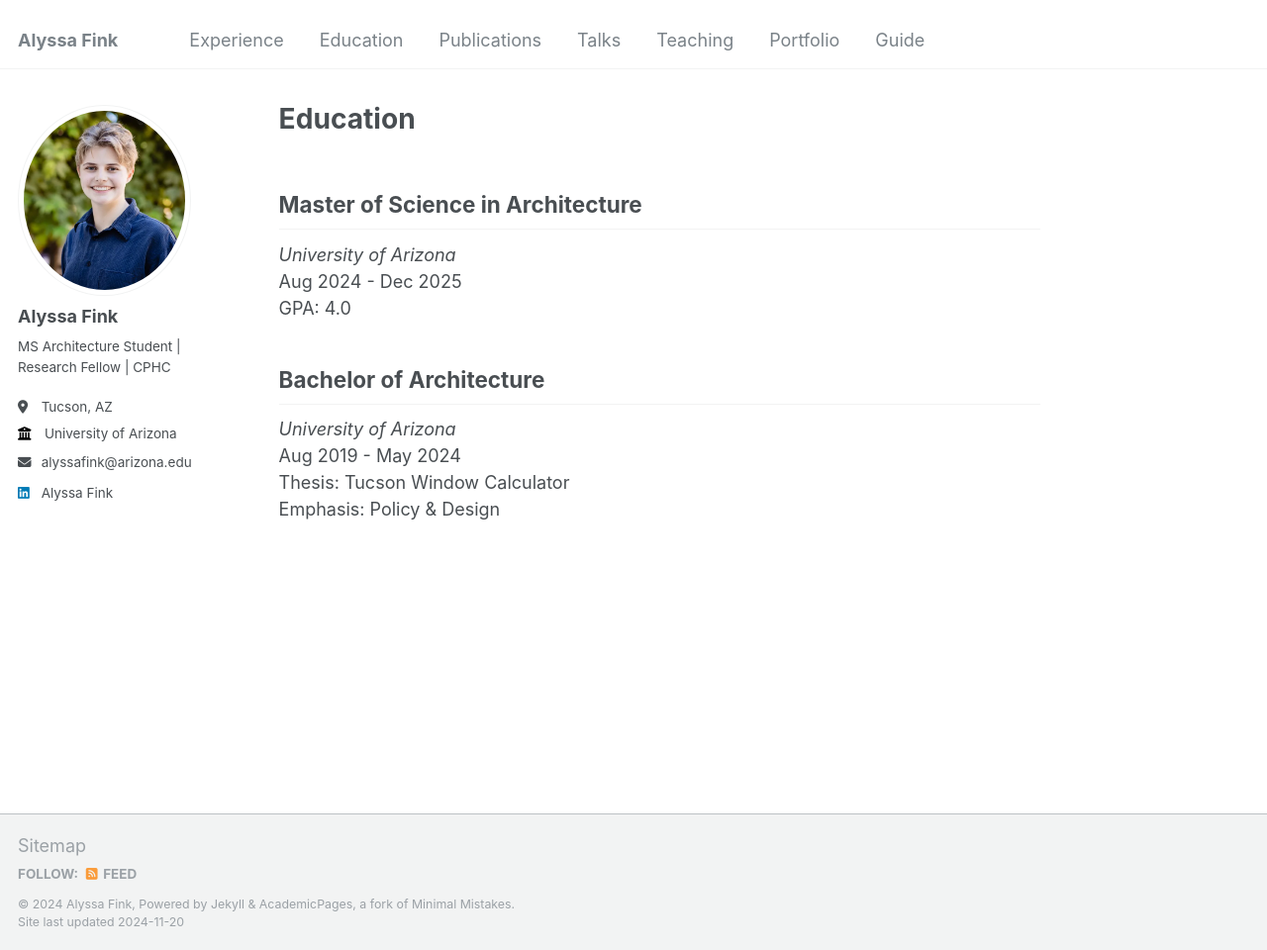
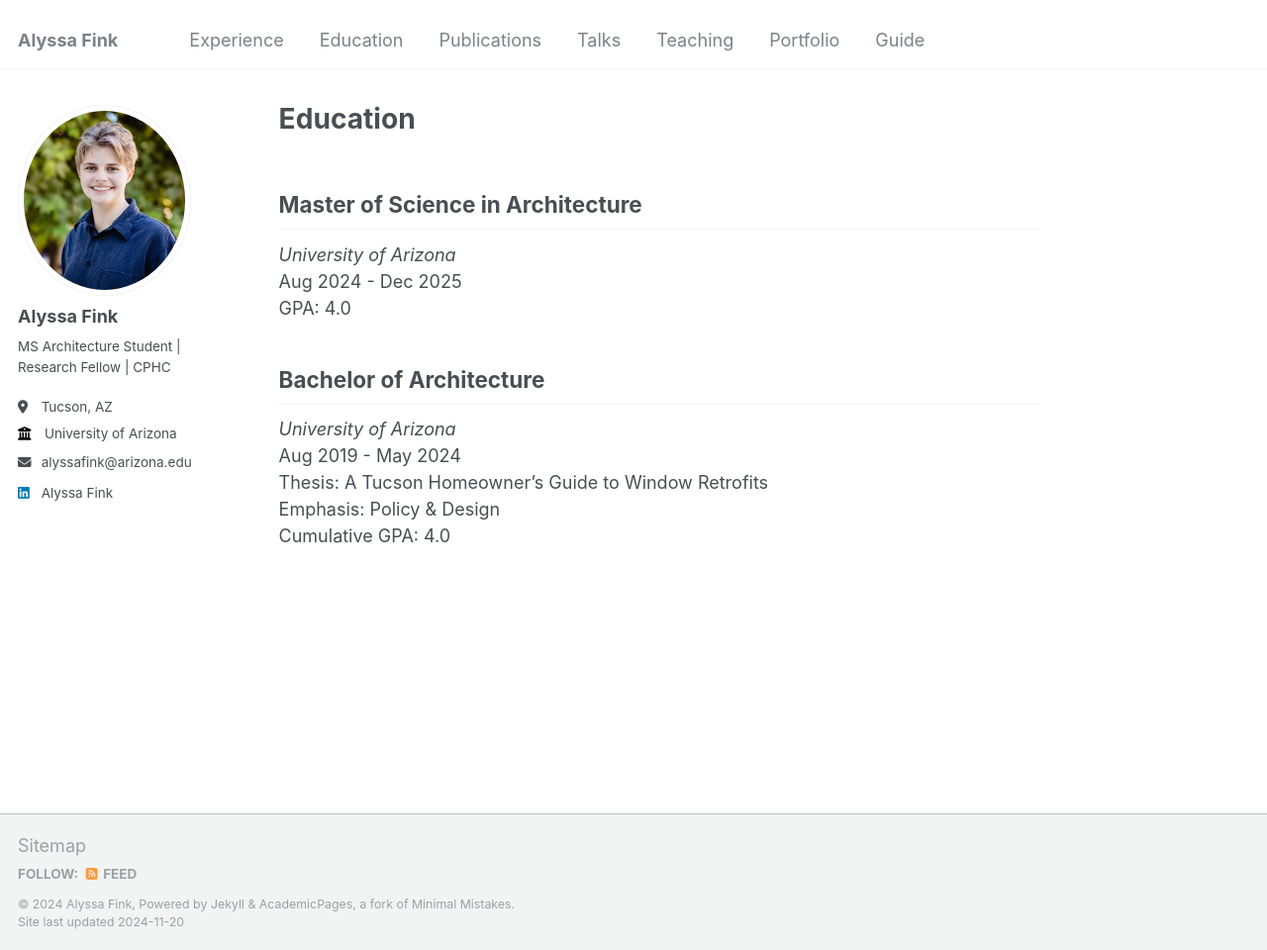
Before and after one commit to alyssafink/alyssafink.github.io, a Jekyll site: the page built from _pages/education.md, in a window 1280 px wide and 960 px high. Shown: the whole window at 99% size. Built offline with Jekyll 4.4.1, drawn with Linux system fonts in a browser that asks for light colours.

Commit message:
Update education.md

```diff
--- a/_pages/education.md
+++ b/_pages/education.md
@@ -21,6 +21,8 @@ Bachelor of Architecture
 <br/>
 Aug 2019 - May 2024
 <br/>
-Thesis: Tucson Window Calculator
+Thesis: A Tucson Homeowner's Guide to Window Retrofits
 <br/>
 Emphasis: Policy & Design
+<br/>
+Cumulative GPA: 4.0
```
